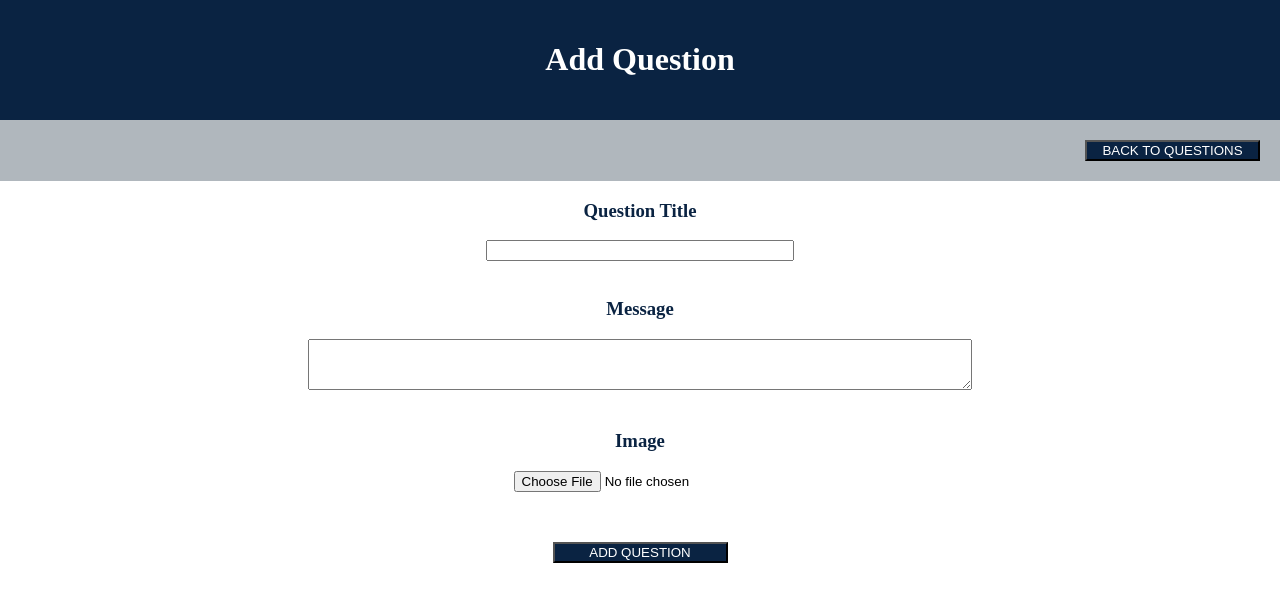
After one commit to Blasko-Peter/Q-and-A, a Flask app: page /add-question in a window 1280 px wide. The commit adds this page. Shown: the top 612 px of the page. Run offline with Flask 2, Linux system fonts and the light colour scheme.

Commit message:
have add_question.html and have some css too and I can add nem question as well

```diff
--- a/server.py
+++ b/server.py
@@ -1,9 +1,15 @@
-from flask import Flask, render_template, request
+from flask import Flask, render_template, request, redirect
 import data_manager
 from operator import itemgetter
+import os
+import datetime
+import time
 
 
 app = Flask(__name__)
+
+UPLOAD_FOLDER = os.path.dirname('image/')
+app.config['UPLOAD_FOLDER'] = UPLOAD_FOLDER
 
 
 @app.route('/')
@@ -30,6 +36,28 @@ def list_questions():
     return render_template('list.html', data_list=data_list, list_head=list_head, limit=limit)
 
 
+@app.route('/add-question', methods=['GET'])
+def add_question():
+    return render_template('add_question.html')
+
+
+@app.route('/add-question', methods=['POST'])
+def add_new_question():
+    file = request.files['img']
+    if file:
+        file_image = os.path.join(app.config['UPLOAD_FOLDER'], file.filename)
+        file.save(file_image)
+        file_image = file.filename
+    else:
+        file_image = None
+    subtime = datetime.datetime.fromtimestamp(time.time()).strftime('%Y-%m-%d %H:%M:%S')
+    title = request.form['title']
+    msg = request.form['msg']
+    img = file_image
+    data_manager.sql_add(subtime, title, msg, img)
+    return redirect('/')
+
+
 if __name__ == '__main__':
     app.run(host='127.0.0.1',
             port=5000,
--- /dev/null
+++ b/static/style_add_question.css
@@ -0,0 +1,54 @@
+body {
+margin: 0;
+background: white
+}
+
+.header {
+background: #0A2342;
+color: white;
+padding: 20px 0
+}
+
+.header h1 {
+text-align: center
+}
+
+.nav {
+background: #B0B7BD;
+padding: 20px 0;
+text-align: right
+}
+
+.nav-item {
+display: inline-block;
+padding-left: 20px;
+padding-right: 20px;
+}
+
+.btn {
+background: #0A2342;
+color: white;
+text-transform: uppercase;
+width: 175px
+}
+
+.btn:hover {
+background: white;
+color: #C81F32
+}
+
+.center {
+text-align: center
+}
+
+h3 {
+color: #0A2342
+}
+
+.title {
+width: 300px
+}
+
+.pad {
+padding: 50px 0
+}
--- /dev/null
+++ b/templates/add_question.html
@@ -0,0 +1,47 @@
+<!DOCTYPE html>
+<html lang="en">
+<head>
+    <meta charset="UTF-8">
+    <title>Add Question</title>
+    <link rel="stylesheet" type="text/css" href="static/style_add_question.css">
+</head>
+<body>
+    <div class="header">
+        <h1>Add Question</h1>
+    </div>
+     <div class="nav">
+        <div class="nav-item">
+            <form id="add_question">
+                <button class="btn" formaction="/" type="submit">Back to questions</button>
+            </form>
+        </div>
+     </div>
+    <div>
+        <form action ="/add-question" method ="POST" enctype="multipart/form-data">
+            <div class="center">
+                <h3>Question Title</h3>
+            </div>
+            <div class="center">
+                <input class="title" name="title">
+            </div>
+            <br>
+            <div class="center">
+                <h3>Message</h3>
+            </div>
+            <div class="center">
+                <textarea name="msg" rows="3" cols="80"></textarea>
+            </div>
+            <br>
+            <div class="center">
+                <h3>Image</h3>
+            </div>
+            <div class="center">
+                <input type="file" name="img">
+            </div>
+            <div class="center pad">
+                <button class="btn" type="submit">Add Question</button>
+            </div>
+        </form>
+    </div>
+</body>
+</html>
--- a/templates/list.html
+++ b/templates/list.html
@@ -17,7 +17,7 @@
         </div>
         <div class="nav-item">
             <form id="search" action="/search">
-                <input type="text" name="q">
+                <input class="search" type="text" name="q">
                 <input class="btn" type="submit" value="Search">
             </form>
         </div>
```
Also changed, not shown: data_manager.py (+8 -0 lines), static/style_list.css (+6 -1 lines).
